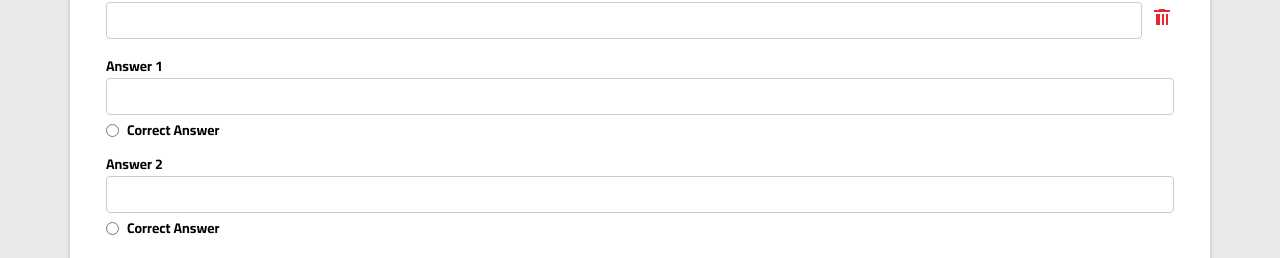
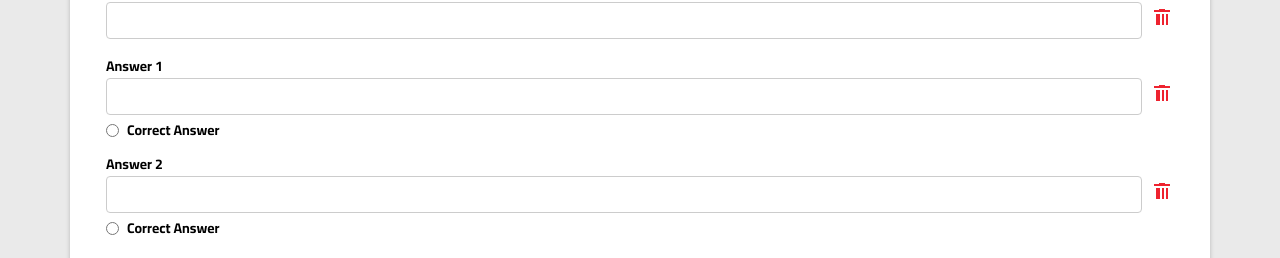
Before and after one commit to AbdelrahmanElzayat/quiz-creator, a React (Create React App) app: page /add-quiz in a window 1280 px wide. Shown: the part 520-778 px from the top of the page. Built offline with nearby package versions, Linux system fonts and the light colour scheme.

Commit message:
feat: toastify add and update data

```diff
--- a/package.json
+++ b/package.json
@@ -13,6 +13,7 @@
     "react-redux": "^9.1.2",
     "react-router-dom": "^6.26.1",
     "react-scripts": "5.0.1",
+    "react-toastify": "^10.0.5",
     "web-vitals": "^2.1.4",
     "yup": "^1.4.0"
   },
--- a/public/index.html
+++ b/public/index.html
@@ -24,7 +24,7 @@
       work correctly both with client-side routing and a non-root public URL.
       Learn how to configure a non-root public URL by running `npm run build`.
     -->
-    <title>React App</title>
+    <title>Quiz Creator</title>
   </head>
   <body>
     <noscript>You need to enable JavaScript to run this app.</noscript>
--- a/src/components/AddQuiz/AddForm.jsx
+++ b/src/components/AddQuiz/AddForm.jsx
@@ -5,6 +5,8 @@ import * as Yup from "yup";
 import "./AddForm.css";
 import { addNewQuiz } from "../../redux/QuizesReducer/quizzesSlice";
 import { useDispatch } from "react-redux";
+import { toast } from "react-toastify";
+import { useNavigate } from "react-router-dom";
 
 // Validation schema using Yup
 const QuizSchema = Yup.object().shape({
@@ -33,6 +35,7 @@ const QuizSchema = Yup.object().shape({
 
 const AddForm = () => {
   const dispatch = useDispatch();
+  const navigate = useNavigate();
   return (
     <Formik
       initialValues={{
@@ -52,7 +55,9 @@ const AddForm = () => {
       validationSchema={QuizSchema}
       onSubmit={(values) => {
         dispatch(addNewQuiz({ ...values, id: crypto.randomUUID() }));
-        console.log("Quiz Data: ", values);
+        toast.success("Quiz Added Successfully");
+        navigate("/");
+        // console.log("Quiz Data: ", values);
       }}
     >
       {({ values, errors, touched, isSubmitting }) => (
@@ -139,12 +144,36 @@ const AddForm = () => {
                               >
                                 Answer {aIndex + 1}
                               </label>
-                              <Field
-                                name={`questions.${qIndex}.answers.${aIndex}.answerText`}
-                                type="text"
-                              />
+                              <div className="questionWrapper">
+                                <Field
+                                  name={`questions.${qIndex}.answers.${aIndex}.answerText`}
+                                  type="text"
+                                />
 
-                              <label className="correctAnswer" style={{fontSize:'14px'}}>
+                                <button
+                                  type="button"
+                                  className="iconButton"
+                                  onClick={() => removeAnswer(aIndex)}
+                                >
+                                  <svg
+                                    xmlns="http://www.w3.org/2000/svg"
+                                    viewBox="0 0 24 24"
+                                    width="24"
+                                    height="24"
+                                    // fill=""
+                                  >
+                                    <path
+                                      fill="#ee232f"
+                                      d="M9 3v1H4v2h16V4h-5V3H9zm-1 5v11h2V8H8zm4 0v11h2V8h-2zm4 0v11h2V8h-2zM6 8v11h2V8H6z"
+                                    />
+                                  </svg>
+                                </button>
+                              </div>
+
+                              <label
+                                className="correctAnswer"
+                                style={{ fontSize: "14px" }}
+                              >
                                 <Field
                                   type="radio"
                                   //   isCorrect
@@ -173,9 +202,7 @@ const AddForm = () => {
                           <button
                             type="button"
                             className="iconButton"
-                            onClick={() =>
-                              pushAnswer({ answerText: "", isCorrect: false })
-                            }
+                            onClick={() => pushAnswer({ answerText: "" })}
                           >
                             <svg
                               xmlns="http://www.w3.org/2000/svg"
--- a/src/components/EditQuiz/EditForm.jsx
+++ b/src/components/EditQuiz/EditForm.jsx
@@ -5,6 +5,8 @@ import { updateQuiz } from "../../redux/QuizesReducer/quizzesSlice";
 
 import "./EditForm.css";
 import { useDispatch } from "react-redux";
+import { useNavigate } from "react-router-dom";
+import { toast } from "react-toastify";
 // Validation schema using Yup
 const QuizSchema = Yup.object().shape({
   quizTitle: Yup.string().required("Quiz title is required"),
@@ -31,13 +33,15 @@ const QuizSchema = Yup.object().shape({
 });
 const EditForm = ({ quizValues }) => {
   const dispatch = useDispatch();
+  const navigate = useNavigate();
   return (
     <Formik
       initialValues={quizValues}
       validationSchema={QuizSchema}
       onSubmit={(values) => {
         dispatch(updateQuiz({ id: values.id, updatedQuiz: values }));
-        console.log("Quiz Data: ", values);
+        toast.success("Quiz Updated Successfully");
+        navigate(-1)
       }}
     >
       {({ values, errors, touched, isSubmitting }) => (
@@ -75,7 +79,7 @@ const EditForm = ({ quizValues }) => {
           <FieldArray name="questions">
             {({ push, remove }) => (
               <>
-                {values.questions.map((question, qIndex) => (
+                {values?.questions?.map((question, qIndex) => (
                   <div key={qIndex} className="questionGroup">
                     <div className="formGroup">
                       <label htmlFor={`questions.${qIndex}.question`}>
@@ -108,7 +112,7 @@ const EditForm = ({ quizValues }) => {
                       {errors.questions?.[qIndex]?.question &&
                       touched.questions?.[qIndex]?.question ? (
                         <div className="error">
-                          {errors.questions[qIndex].question}
+                          {errors.questions[qIndex]?.question}
                         </div>
                       ) : null}
                     </div>
--- a/src/components/HomeComponents/quizCard/QuizCard.jsx
+++ b/src/components/HomeComponents/quizCard/QuizCard.jsx
@@ -81,7 +81,7 @@ const QuizCard = (props) => {
               </Link>
             )}
             {data?.url && (
-              <a href={data?.url} title="youtube">
+              <a href={data?.url} target="_blank" title="youtube">
                 <svg
                   width={24}
                   height={24}
--- a/src/components/QuizDetails/QuistionAnswer.jsx
+++ b/src/components/QuizDetails/QuistionAnswer.jsx
@@ -95,7 +95,7 @@ const QuistionAnswer = ({ data }) => {
                 width="20px"
                 height="20px"
                 viewBox="0 0 64 64"
-                enable-background="new 0 0 64 64"
+                enableBackground="new 0 0 64 64"
                 fill="#000000"
               >
                 <g id="SVGRepo_bgCarrier" strokeWidth="0"></g>
@@ -137,7 +137,7 @@ const QuistionAnswer = ({ data }) => {
                 width="20px"
                 height="20px"
                 viewBox="0 0 64 64"
-                enable-background="new 0 0 64 64"
+                enableBackground="new 0 0 64 64"
                 fill="#000000"
               >
                 <g id="SVGRepo_bgCarrier" strokeWidth="0"></g>
--- a/src/index.js
+++ b/src/index.js
@@ -5,10 +5,12 @@ import App from "./App";
 import reportWebVitals from "./reportWebVitals";
 import { Provider } from "react-redux";
 import store from "./redux/store";
-
+import { ToastContainer } from "react-toastify";
+import "react-toastify/dist/ReactToastify.css";
 const root = ReactDOM.createRoot(document.getElementById("root"));
 root.render(
   <React.StrictMode>
+    <ToastContainer />
     <Provider store={store}>
       <App />
     </Provider>
--- a/src/pages/edit-quiz/EditQuiz.jsx
+++ b/src/pages/edit-quiz/EditQuiz.jsx
@@ -1,6 +1,7 @@
 import React from 'react'
 import './EditQuiz.css'
 import EditForm from '../../components/EditQuiz/EditForm';
+import NotFound from "../not-found/NotFound";
 import { useParams } from 'react-router-dom';
 import { useSelector } from 'react-redux';
 const EditQuiz = () => {
@@ -9,10 +10,13 @@ const EditQuiz = () => {
 
       const quiz = quizzes?.find((item) => item?.id === id);
   return (
+      quiz ?
     <div className="EditQuiz">
       <h2>Edit quiz</h2>
-      <EditForm quizValues={quiz}/>
+      <EditForm quizValues={quiz} />
     </div>
+    :
+      <NotFound/>
   );
 }
 
--- a/src/pages/home/Home.jsx
+++ b/src/pages/home/Home.jsx
@@ -11,7 +11,12 @@ const Home = () => {
       <div className="addQuiz">
         <Link to="/add-quiz">Add New Quiz</Link>
       </div>
-      <QuizList data={quizzes}/>
+      {
+        quizzes && quizzes.length > 0 ?
+        <QuizList data={quizzes}/>
+        :
+        <h2 style={{textAlign:'center'}}>No added Quizes</h2>
+      }
     </div>
   );
 };
```
Also changed, not shown: 1 other file (tests, documents, lock files or other folders).
